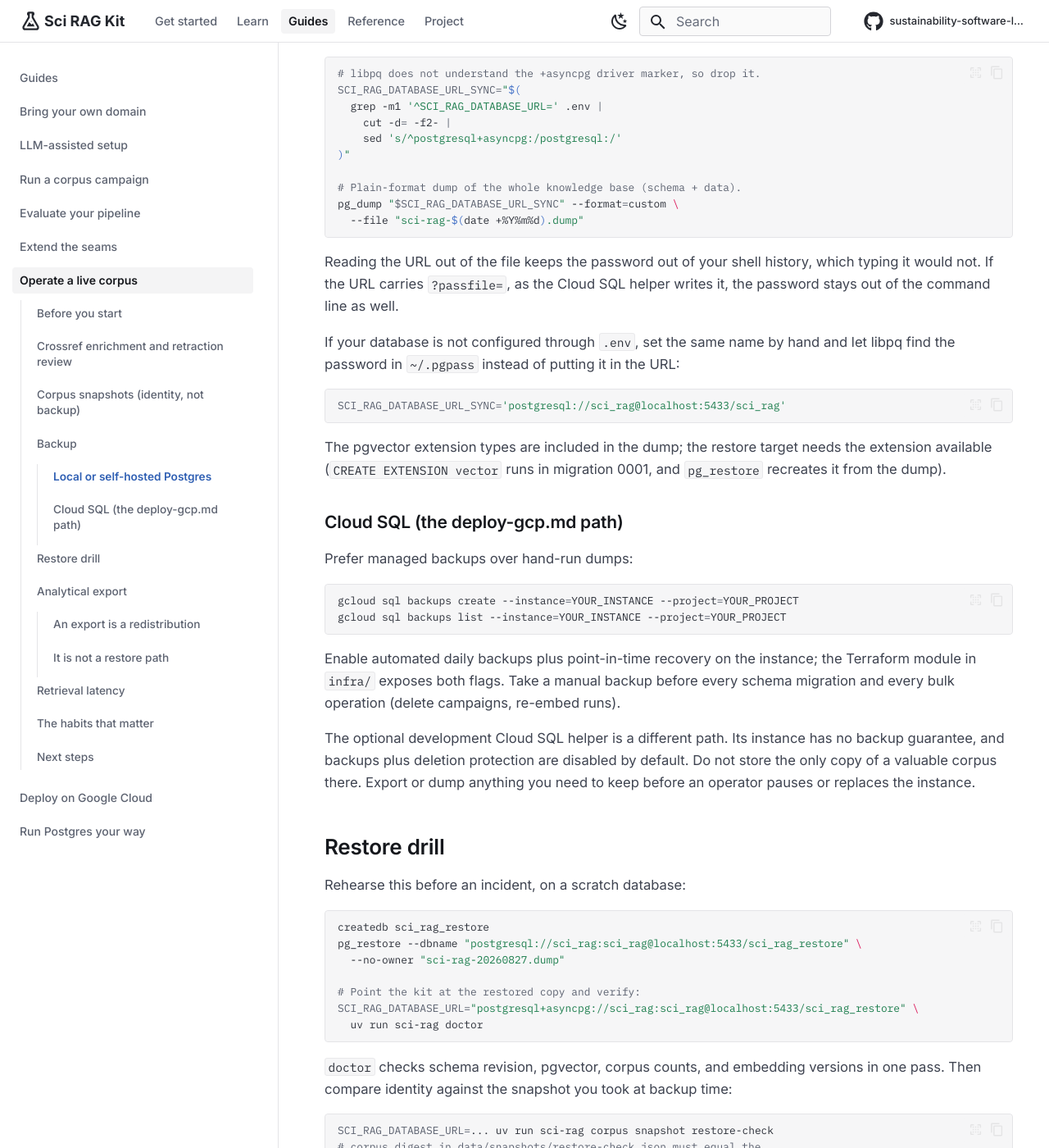
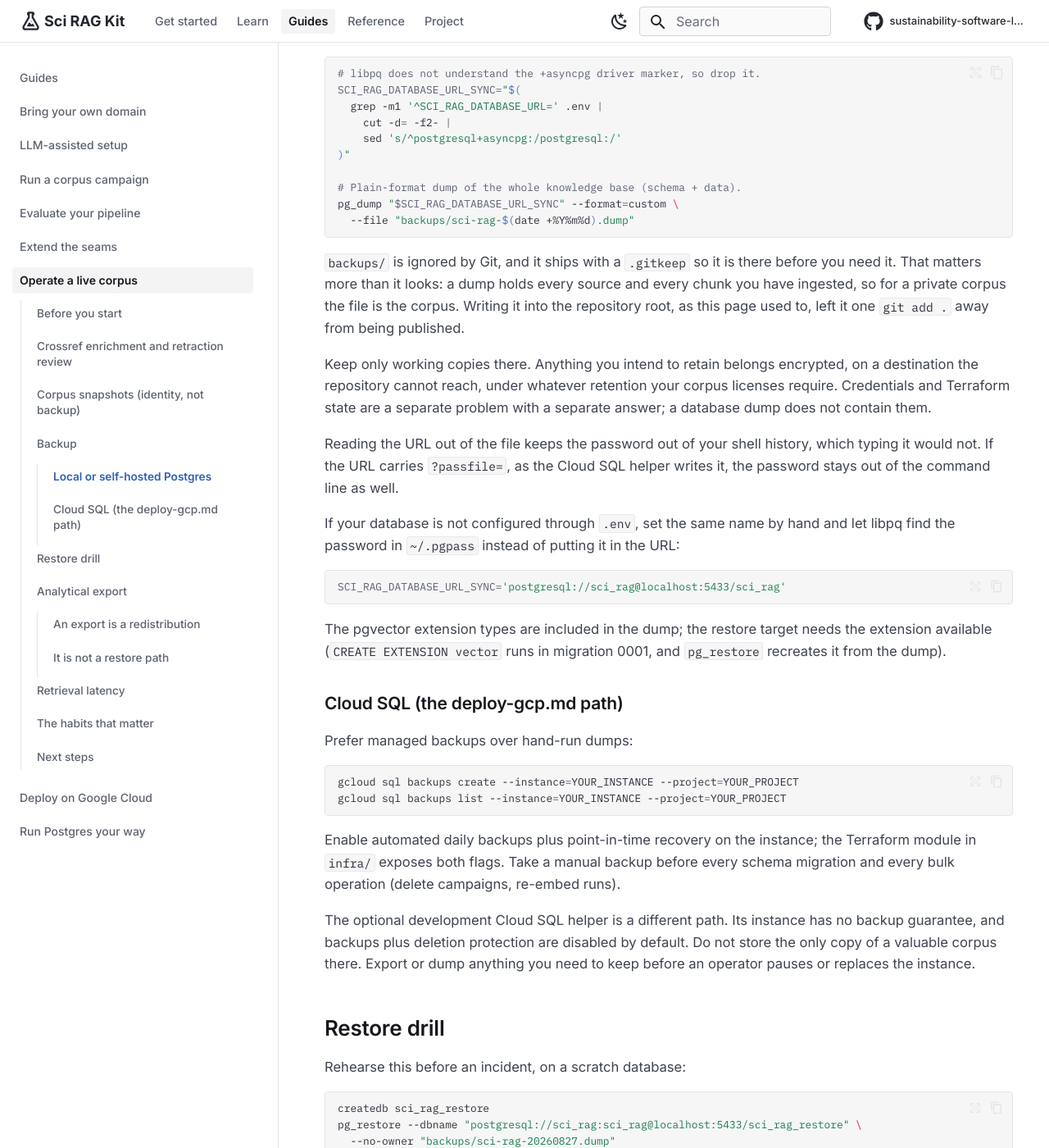
Before and after one commit to sustainability-software-lab/sci-rag-kit, an MkDocs documentation site: the page built from docs/operations.md, in a window 1280 px wide and 1400 px high, scrolled down 2189 px. Shown: the whole window at 82% size. Built offline with MkDocs 1.6.1 and Material for MkDocs 9.7.7, drawn with Linux system fonts in a browser that asks for light colours; nearby versions of some CDN libraries; library files that are not in the unit come from our copies.

Commit message:
fix(ops): keep full database dumps out of Git
The backup runbook wrote a whole-database dump into the repository root with
a predictable name, and nothing ignored it:

  $ git check-ignore -q "sci-rag-20991231.dump"; echo $?
  1

A dump holds every source and every chunk that has been ingested, so for a
private corpus the file is the corpus. It appeared as an ordinary untracked
project file, one `git add .` from publication.

Backups now go to `backups/`, which is ignored and ships with a .gitkeep so
the destination exists before it is needed rather than after a mkdir nobody
documented. `*.dump` is ignored everywhere as well, so the previous
destination is safe for anyone who already has a file there. The restore
drill reads from the same directory, so the two halves of the runbook stop
naming different places.

The prose now says what a dump contains and where copies worth keeping
belong: encrypted, outside the repository, under whatever retention the
corpus licenses require. It also says plainly that credentials and Terraform
state are a separate problem, because a dump does not contain them.

The regression asks git check-ignore about the exact path the page documents,
extracted from the page rather than retyped, so it cannot pass against a
filename the documentation no longer uses. Two more tests hold backup and
restore to the same directory and keep the destination present in a fresh
checkout.

Refs #160

````diff
--- a/docs/operations.md
+++ b/docs/operations.md
@@ -105,8 +105,20 @@ SCI_RAG_DATABASE_URL_SYNC="$(
 
 # Plain-format dump of the whole knowledge base (schema + data).
 pg_dump "$SCI_RAG_DATABASE_URL_SYNC" --format=custom \
-  --file "sci-rag-$(date +%Y%m%d).dump"
+  --file "backups/sci-rag-$(date +%Y%m%d).dump"
 ```
+
+`backups/` is ignored by Git, and it ships with a `.gitkeep` so it is there
+before you need it. That matters more than it looks: a dump holds every
+source and every chunk you have ingested, so for a private corpus the file is
+the corpus. Writing it into the repository root, as this page used to, left it
+one `git add .` away from being published.
+
+Keep only working copies there. Anything you intend to retain belongs
+encrypted, on a destination the repository cannot reach, under whatever
+retention your corpus licenses require. Credentials and Terraform state are a
+separate problem with a separate answer; a database dump does not contain
+them.
 
 Reading the URL out of the file keeps the password out of your shell history,
 which typing it would not. If the URL carries `?passfile=`, as the Cloud SQL
@@ -152,7 +164,7 @@ Rehearse this before an incident, on a scratch database:
 ```bash
 createdb sci_rag_restore
 pg_restore --dbname "postgresql://sci_rag:sci_rag@localhost:5433/sci_rag_restore" \
-  --no-owner "sci-rag-20260827.dump"
+  --no-owner "backups/sci-rag-20260827.dump"
 
 # Point the kit at the restored copy and verify:
 SCI_RAG_DATABASE_URL="postgresql+asyncpg://sci_rag:sci_rag@localhost:5433/sci_rag_restore" \
````
Also changed, not shown: CHANGELOG.md (+4 -0 lines), 3 other files.
